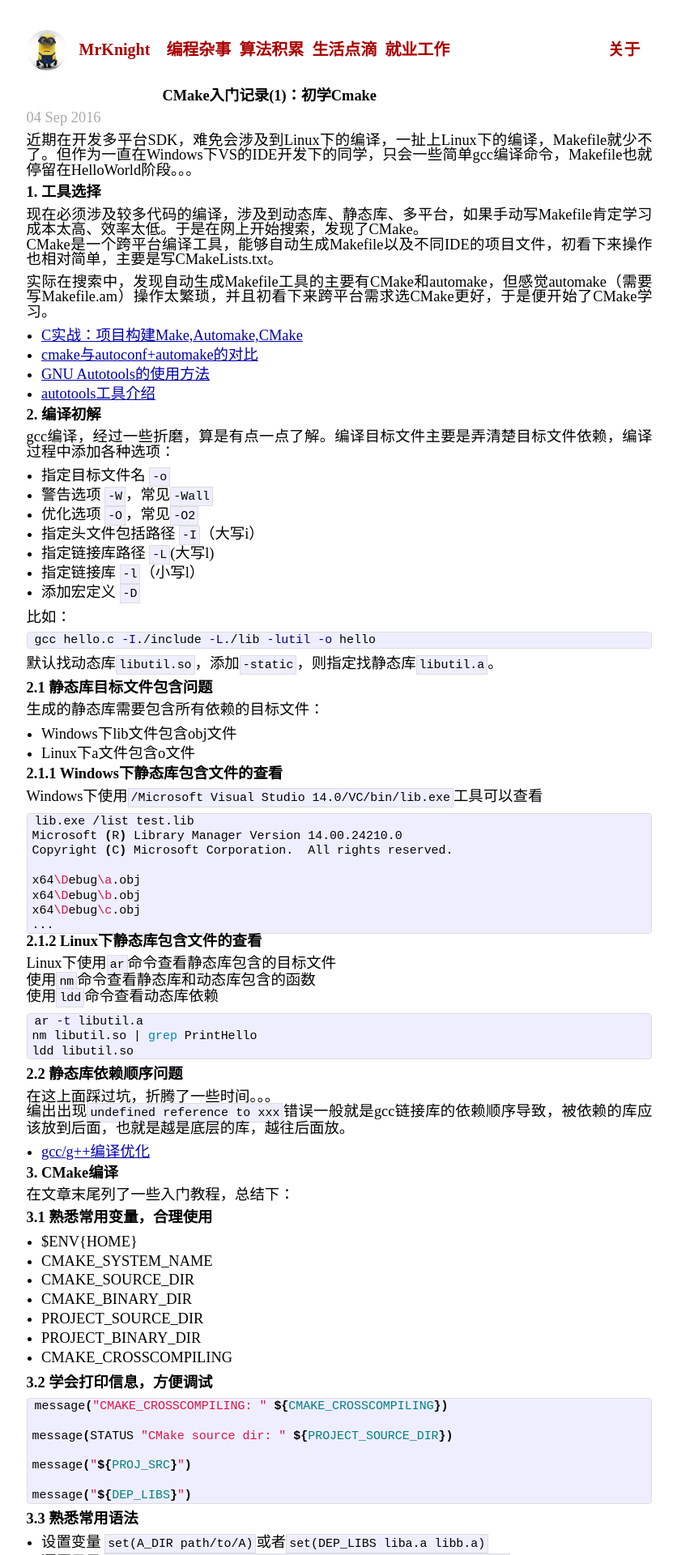
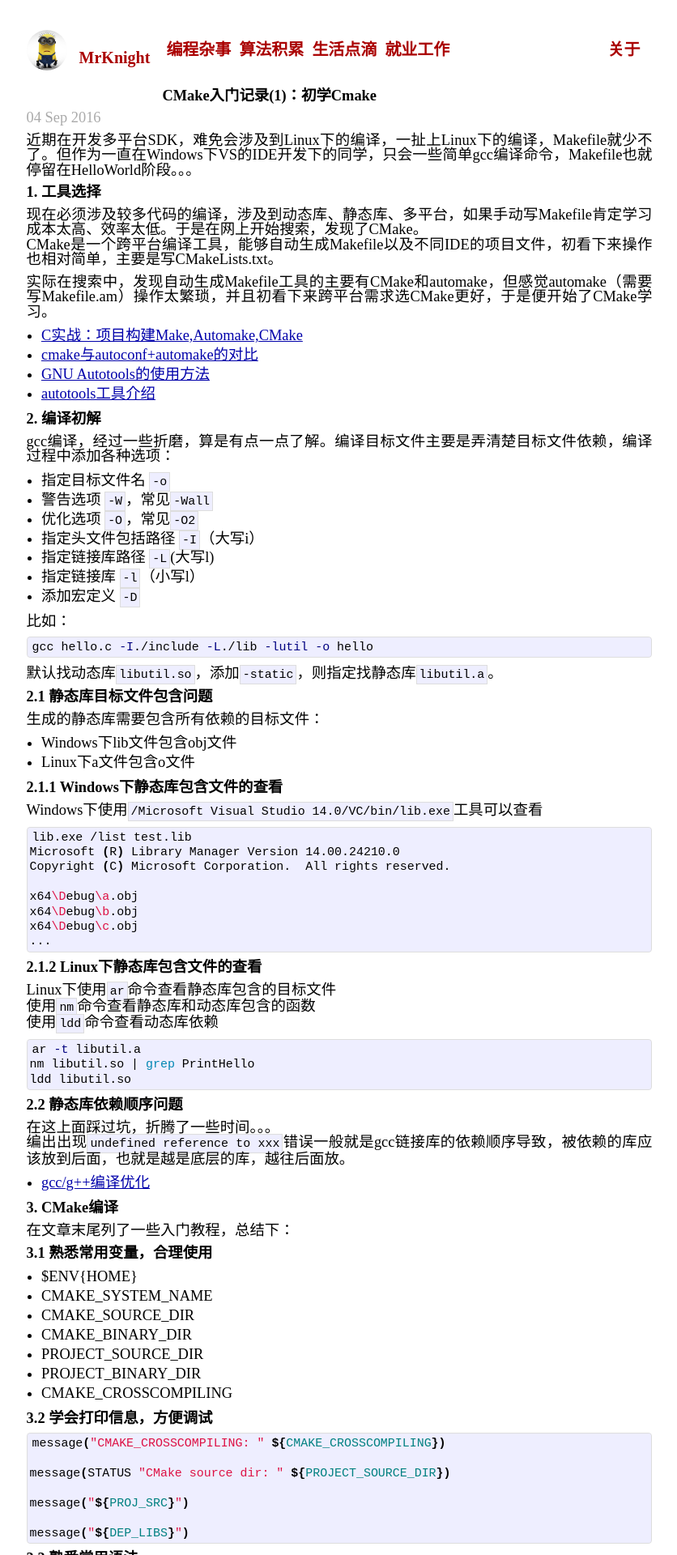
Before and after one commit to hhuangllei/hhuangllei.github.io, a Jekyll site: the page built from _posts/2016-09-06-cmake-1.md, in a window 1280 px wide. Shown: the top 1920 px of the page at 81% size, without its empty margins (221-1057 px from the left). Built offline with Jekyll 4.4.1, drawn with Linux system fonts in a browser that asks for light colours; comment, search, counter and statistics services are not loaded.

Commit message:
Update main.css

```diff
--- a/assets/css/main.css
+++ b/assets/css/main.css
@@ -33,7 +33,9 @@
 }
 
 h1, h2, h3, h4, h5, h6 {
-  font-size: 100%; }
+  font-size: 100%;
+  margin-bottom: 0.5em;margin-top:0.5em;
+}
 
 h1 { margin-bottom: 1em; }
 h3 {margin-bottom: 0.5em;margin-top:0.5em;}
@@ -198,7 +200,7 @@
 .post pre {
   border: 1px #ddd;
   background-color: #eef;
-  padding: 0 .4em;
+  padding: 0.2em;
 }
 
 .post ol {
```
